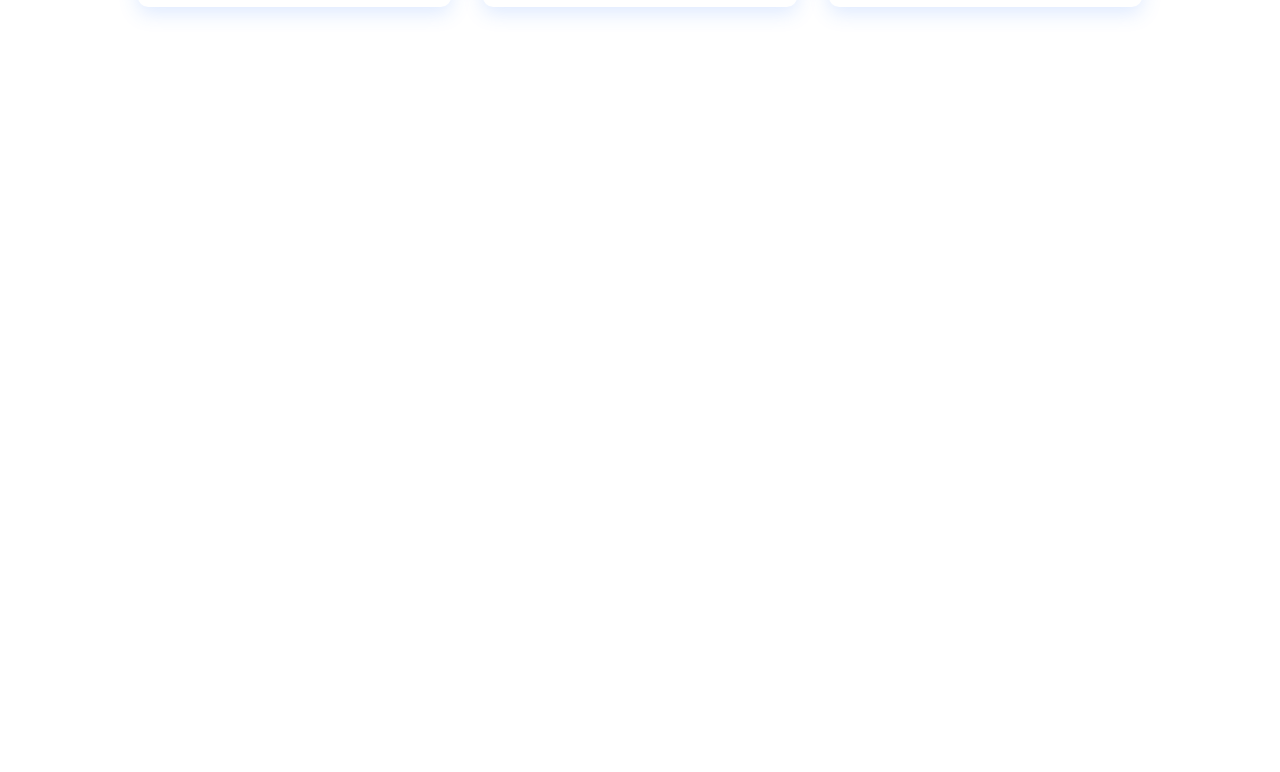
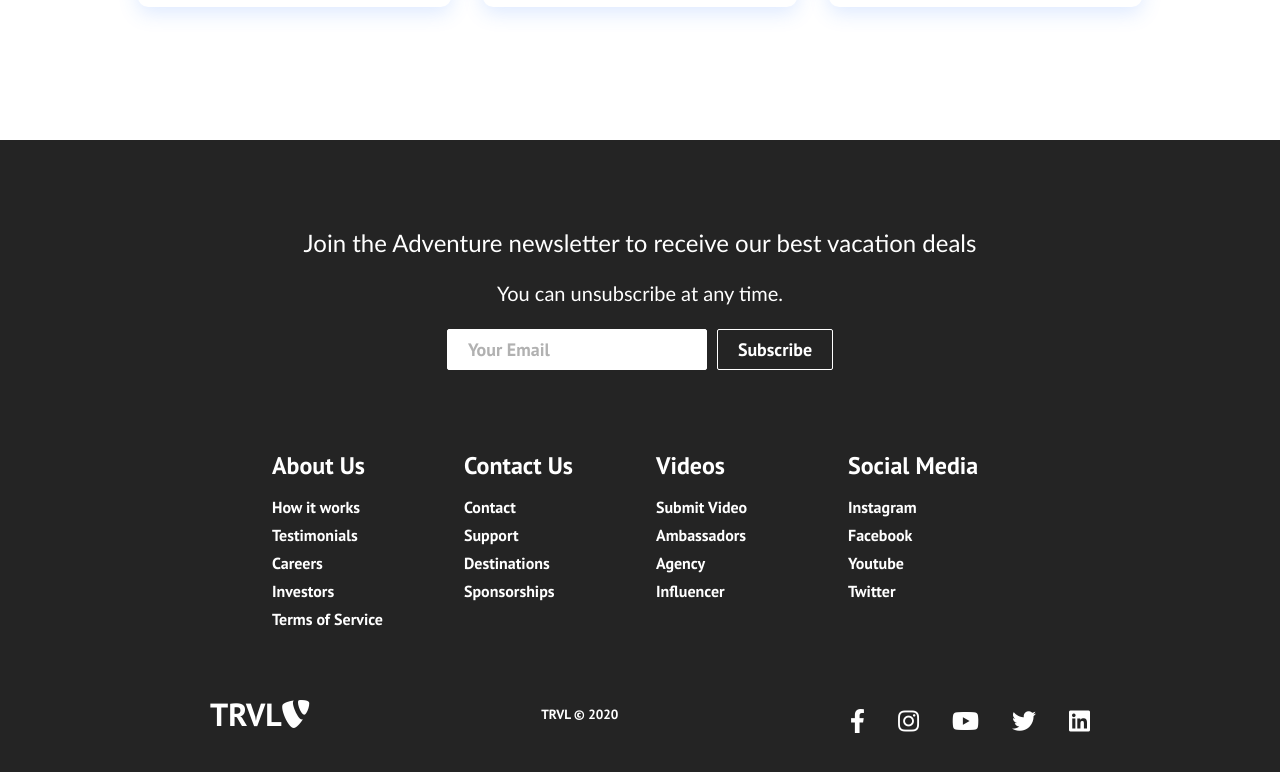
Before and after one commit to SarfarazAhmed1012/react-responsive-website, a React (Create React App) app: page / in a window 1280 px wide. Shown: the part 1705-2477 px from the top of the page. Before the commit the page ends 1845 px from the top, so only its background shows below. Built offline with nearby package versions, Linux system fonts and the light colour scheme.

Commit message:
Footer Component added

```diff
--- a/src/App.js
+++ b/src/App.js
@@ -1,9 +1,12 @@
 import React from "react";
-import { BrowserRouter as Router, Route, Routes } from "react-router-dom";
-import {} from "react-dom";
+import Navbar from "./components/NavBar";
 import "./App.css";
-import Navbar from "./components/NavBar";
 import Home from "./components/pages/Home";
+import { BrowserRouter as Router, Route, Link } from "react-router-dom";
+import { Routes } from "react-router";
+import Services from "./components/pages/Services";
+import Products from "./components/pages/Products";
+import SignUp from "./components/pages/SignUp";
 
 function App() {
   return (
@@ -12,7 +15,10 @@
         <Navbar />
         <Home />
         <Routes>
-          <Route path="/" exact component={Home} />
+          <Route exact path="/" component={Home} />
+          <Route path="services" component={Services} />
+          <Route path="products" component={Products} />
+          <Route path="sign-up" component={SignUp} />
         </Routes>
       </Router>
     </>
--- /dev/null
+++ b/src/components/Footer.css
@@ -0,0 +1,163 @@
+.footer-container {
+  background-color: #242424;
+  padding: 4rem 0 2rem 0;
+  display: flex;
+  flex-direction: column;
+  justify-content: center;
+  align-items: center;
+}
+
+.footer-subscription {
+  display: flex;
+  flex-direction: column;
+  justify-content: center;
+  align-items: center;
+  text-align: center;
+
+  margin-bottom: 24px;
+  padding: 24px;
+  color: #fff;
+}
+
+.footer-subscription > p {
+  font-family: "Trebuchet MS", "Lucida Sans Unicode", "Lucida Grande",
+    "Lucida Sans", Arial, sans-serif;
+}
+
+.footer-subscription-heading {
+  margin-bottom: 24px;
+  font-size: 24px;
+}
+
+.footer-subscription-text {
+  margin-bottom: 24px;
+  font-size: 20px;
+}
+
+.footer-input {
+  padding: 8px 20px;
+  border-radius: 2px;
+  margin-right: 10px;
+  outline: none;
+  border: none;
+  font-size: 18px;
+  margin-bottom: 16px;
+  border: 1px solid #fff;
+}
+
+.footer-links {
+  width: 100%;
+  max-width: 1000px;
+  display: flex;
+  justify-content: center;
+}
+
+.footer-link-wrapper {
+  display: flex;
+}
+
+.footer-link-items {
+  display: flex;
+  flex-direction: column;
+  align-items: flex-start;
+  margin: 16px;
+  text-align: left;
+  width: 160px;
+  box-sizing: border-box;
+}
+
+.footer-link-items h2 {
+  margin-bottom: 16px;
+}
+
+.footer-link-items > h2 {
+  color: #fff;
+}
+
+.footer-link-items a {
+  color: #fff;
+  text-decoration: none;
+  margin-bottom: 0.5rem;
+}
+
+.footer-link-items a:hover {
+  color: #e9e9e9;
+  transition: 0.3s ease-out;
+}
+
+.footer-email-form h2 {
+  margin-bottom: 2rem;
+}
+
+.footer-input::placeholder {
+  color: #b1b1b1;
+}
+
+/* Social Icons */
+.social-icon-link {
+  color: #fff;
+  font-size: 24px;
+}
+
+.social-media {
+  max-width: 1000px;
+  width: 100%;
+}
+
+.social-media-wrap {
+  display: flex;
+  justify-content: space-between;
+  align-items: center;
+  width: 90%;
+  max-width: 1000px;
+  margin: 40px auto 0 auto;
+}
+
+.social-icons {
+  display: flex;
+  justify-content: space-between;
+  align-items: center;
+  width: 240px;
+}
+
+.social-logo {
+  color: #fff;
+  justify-self: start;
+  margin-left: 20px;
+  cursor: pointer;
+  text-decoration: none;
+  font-size: 2rem;
+  display: flex;
+  align-items: center;
+  margin-bottom: 16px;
+}
+
+.website-rights {
+  color: #fff;
+  margin-bottom: 16px;
+}
+
+@media screen and (max-width: 820px) {
+  .footer-links {
+    padding-top: 2rem;
+  }
+
+  .footer-input {
+    width: 100%;
+  }
+
+  .btn {
+    width: 100%;
+  }
+
+  .footer-link-wrapper {
+    flex-direction: column;
+  }
+
+  .social-media-wrap {
+    flex-direction: column;
+  }
+}
+
+@media screen and (max-width: 768px) {
+}
--- /dev/null
+++ b/src/components/Footer.js
@@ -0,0 +1,120 @@
+import React from "react";
+import "./Footer.css";
+import { Button } from "./Button";
+import { Link } from "react-router-dom";
+
+function Footer() {
+  return (
+    <div className="footer-container">
+      <section className="footer-subscription">
+        <p className="footer-subscription-heading">
+          Join the Adventure newsletter to receive our best vacation deals
+        </p>
+        <p className="footer-subscription-text">
+          You can unsubscribe at any time.
+        </p>
+        <div className="input-areas">
+          <form>
+            <input
+              className="footer-input"
+              name="email"
+              type="email"
+              placeholder="Your Email"
+            />
+            <Button buttonStyle="btn--outline">Subscribe</Button>
+          </form>
+        </div>
+      </section>
+      <div class="footer-links">
+        <div className="footer-link-wrapper">
+          <div class="footer-link-items">
+            <h2>About Us</h2>
+            <Link to="/sign-up">How it works</Link>
+            <Link to="/">Testimonials</Link>
+            <Link to="/">Careers</Link>
+            <Link to="/">Investors</Link>
+            <Link to="/">Terms of Service</Link>
+          </div>
+          <div class="footer-link-items">
+            <h2>Contact Us</h2>
+            <Link to="/">Contact</Link>
+            <Link to="/">Support</Link>
+            <Link to="/">Destinations</Link>
+            <Link to="/">Sponsorships</Link>
+          </div>
+        </div>
+        <div className="footer-link-wrapper">
+          <div class="footer-link-items">
+            <h2>Videos</h2>
+            <Link to="/">Submit Video</Link>
+            <Link to="/">Ambassadors</Link>
+            <Link to="/">Agency</Link>
+            <Link to="/">Influencer</Link>
+          </div>
+          <div class="footer-link-items">
+            <h2>Social Media</h2>
+            <Link to="/">Instagram</Link>
+            <Link to="/">Facebook</Link>
+            <Link to="/">Youtube</Link>
+            <Link to="/">Twitter</Link>
+          </div>
+        </div>
+      </div>
+      <section class="social-media">
+        <div class="social-media-wrap">
+          <div class="footer-logo">
+            <Link to="/" className="social-logo">
+              TRVL
+              <i class="fab fa-typo3" />
+            </Link>
+          </div>
+          <small class="website-rights">TRVL © 2020</small>
+          <div class="social-icons">
+            <Link
+              class="social-icon-link facebook"
+              to="/"
+              target="_blank"
+              aria-label="Facebook"
+            >
+              <i class="fab fa-facebook-f" />
+            </Link>
+            <Link
+              class="social-icon-link instagram"
+              to="/"
+              target="_blank"
+              aria-label="Instagram"
+            >
+              <i class="fab fa-instagram" />
+            </Link>
+            <Link
+              class="social-icon-link youtube"
+              to="/"
+              target="_blank"
+              aria-label="Youtube"
+            >
+              <i class="fab fa-youtube" />
+            </Link>
+            <Link
+              class="social-icon-link twitter"
+              to="/"
+              target="_blank"
+              aria-label="Twitter"
+            >
+              <i class="fab fa-twitter" />
+            </Link>
+            <Link
+              class="social-icon-link twitter"
+              to="/"
+              target="_blank"
+              aria-label="LinkedIn"
+            >
+              <i class="fab fa-linkedin" />
+            </Link>
+          </div>
+        </div>
+      </section>
+    </div>
+  );
+}
+
+export default Footer;
--- a/src/components/pages/Home.js
+++ b/src/components/pages/Home.js
@@ -1,6 +1,7 @@
 import React from "react";
 import "../../App.css";
 import Cards from "../Cards";
+import Footer from "../Footer";
 import HeroSection from "../HeroSection";
 // import Footer from "../Footer";
 
@@ -9,6 +10,7 @@
     <>
       <HeroSection />
       <Cards />
+      <Footer />
       {/* <Footer /> */}
     </>
   );
--- /dev/null
+++ b/src/components/pages/Products.js
@@ -0,0 +1,6 @@
+import React from "react";
+import "../../App.css";
+
+export default function Products() {
+  return <h1 className="products">Products</h1>;
+}
--- /dev/null
+++ b/src/components/pages/Services.js
@@ -0,0 +1,6 @@
+import React from "react";
+import "../../App.css";
+
+export default function Services() {
+  return <h1 className="services">Services</h1>;
+}
--- /dev/null
+++ b/src/components/pages/SignUp.js
@@ -0,0 +1,6 @@
+import React from "react";
+import "../../App.css";
+
+export default function SignUp() {
+  return <h1 className="sign-up">SignUp</h1>;
+}
--- a/src/index.js
+++ b/src/index.js
@@ -1,16 +1,5 @@
 import React from "react";
 import ReactDOM from "react-dom";
 import App from "./App";
-import reportWebVitals from "./reportWebVitals";
 
-ReactDOM.render(
-  <React.StrictMode>
-    <App />
-  </React.StrictMode>,
-  document.getElementById("root")
-);
-
-// If you want to start measuring performance in your app, pass a function
-// to log results (for example: reportWebVitals(console.log))
-// or send to an analytics endpoint. Learn more: https://bit.ly/CRA-vitals
-reportWebVitals();
+ReactDOM.render(<App />, document.getElementById("root"));
```
